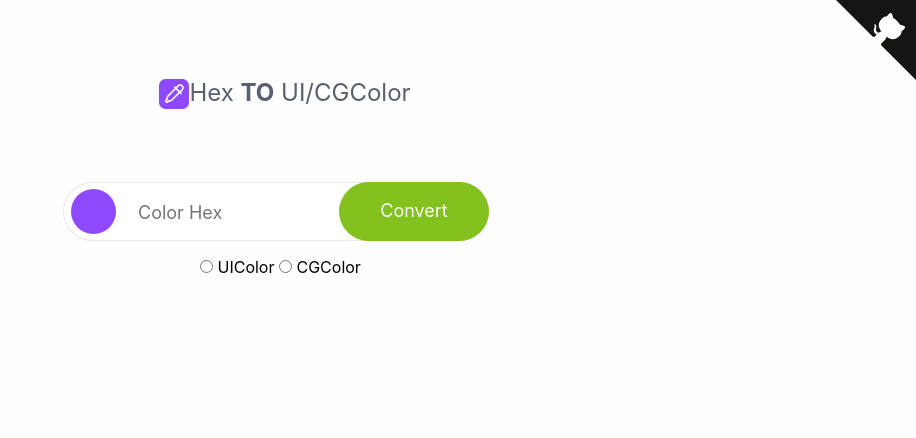
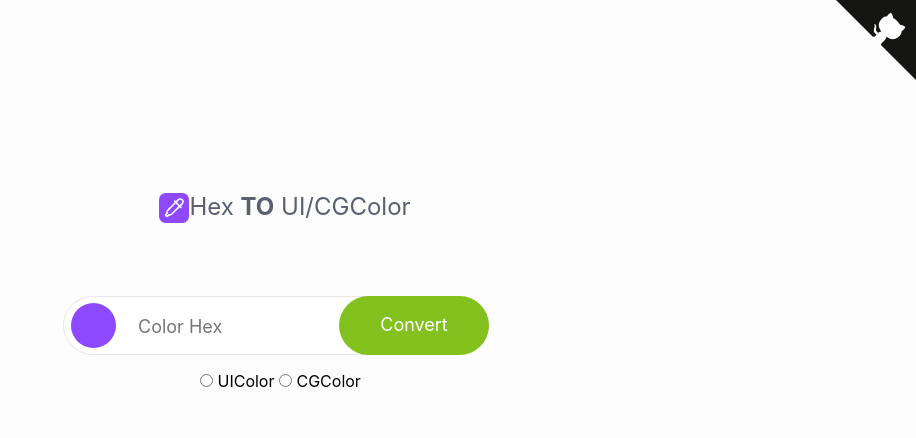
Before and after one commit to heliherrera/Hex-TO-UI-CGColor, a website: page index.html in a window 1280 px wide. Shown: the whole page, without its empty margins (364-1280 px from the left). Drawn offline with nearby package versions, Linux system fonts and the light colour scheme.

Commit message:
Update style.css

```diff
--- a/css/style.css
+++ b/css/style.css
@@ -4,7 +4,7 @@ body {
 }
 .main {
     position: absolute;
-    top: 200px;
+    top: 314px;
     left: 50%;
     transform: translate(-50%, -50%);
 }
```
